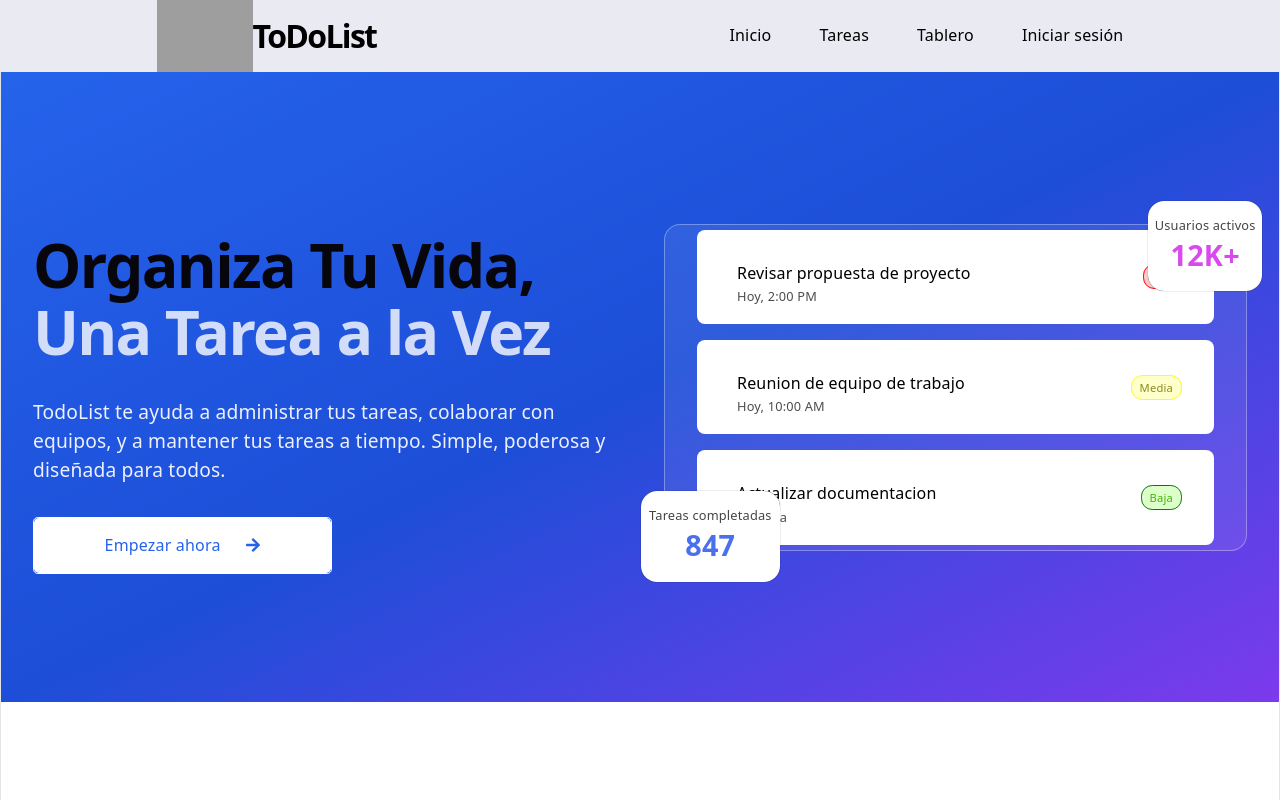
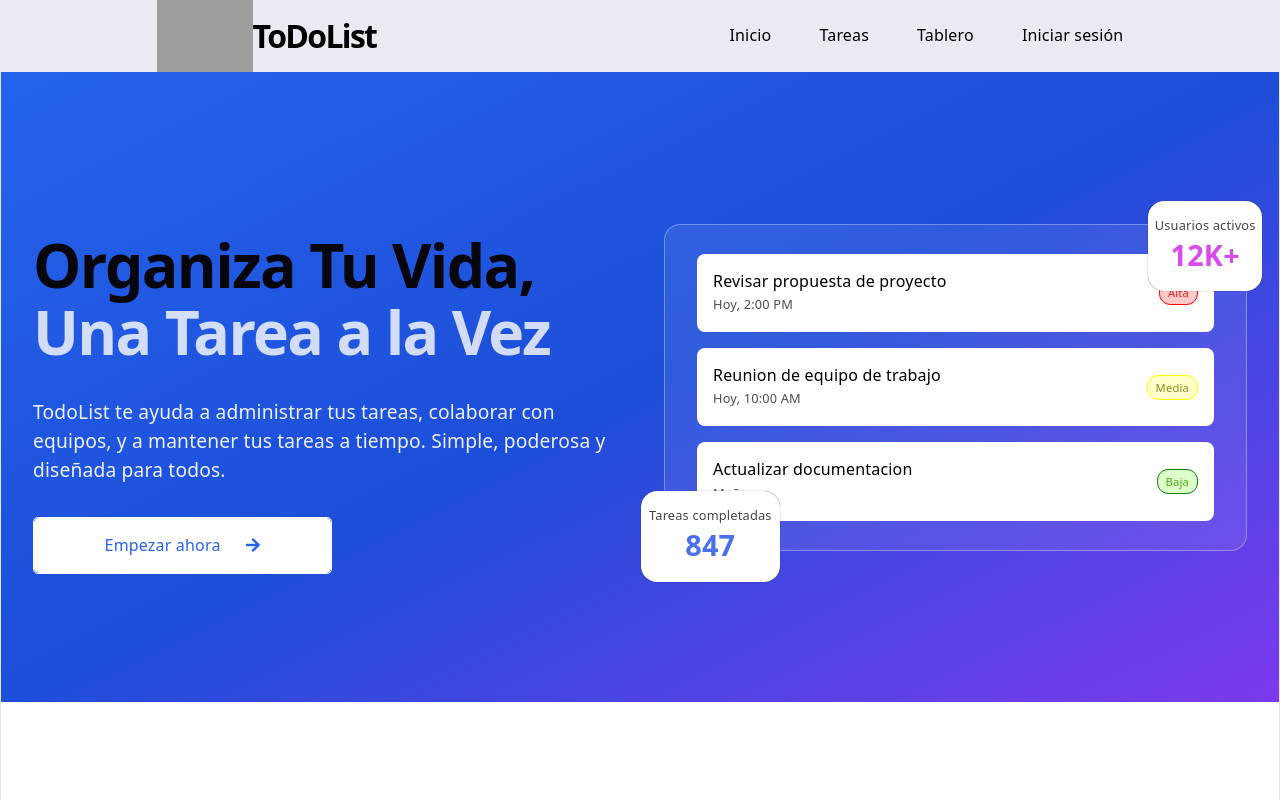
Before and after one commit to CLopezLara/to-do-list-webpage, a React (Vite) app: page / in a window 1280 px wide. Shown: the top 800 px of the page. Built offline with nearby package versions, Linux system fonts and the light colour scheme; grey boxes are pictures that could not be loaded.

Commit message:
styles: HeroImage margin fix

```diff
--- a/src/components/Root/home-components/Hero_image/HeroImage.css
+++ b/src/components/Root/home-components/Hero_image/HeroImage.css
@@ -173,18 +173,15 @@
   font-size: 1rem;
   color: black;
   font-weight: 500;
-  margin-bottom: 0;
-  margin-left: 1.5rem;
+  margin: 0;
   text-align: left;
 }
 .hero-image-list-option-description {
   color: rgb(78, 77, 77);
   font-size: 0.8rem;
-  margin-left: 1.5rem;
   text-align: left;
 }
 .hero-image-list-option-priority {
-  margin-right: 1rem;
   font-size: 0.7rem;
   font-weight: 400;
   padding: 0rem 0.5rem;
```
